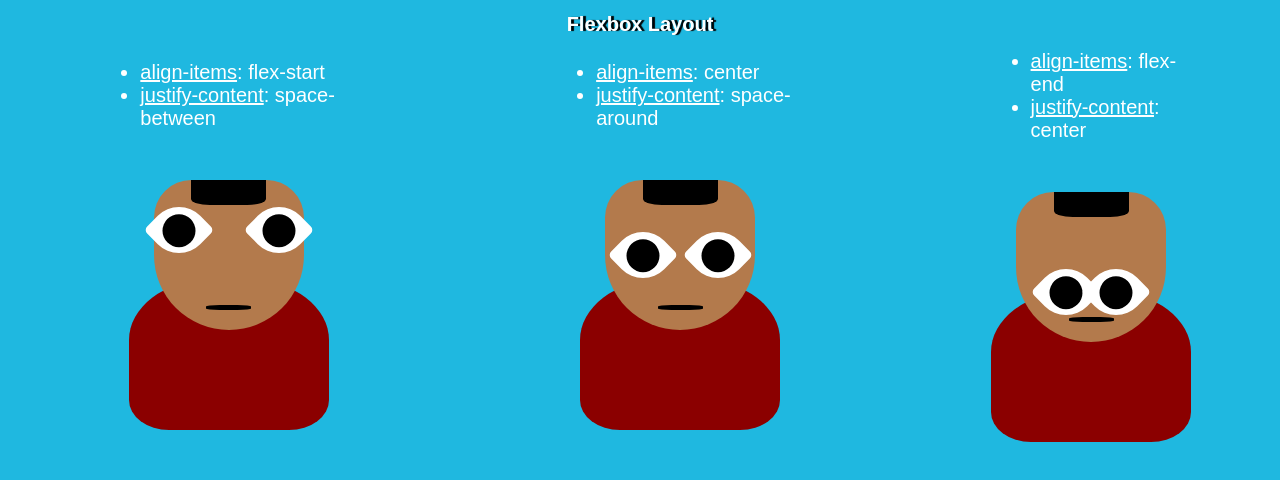
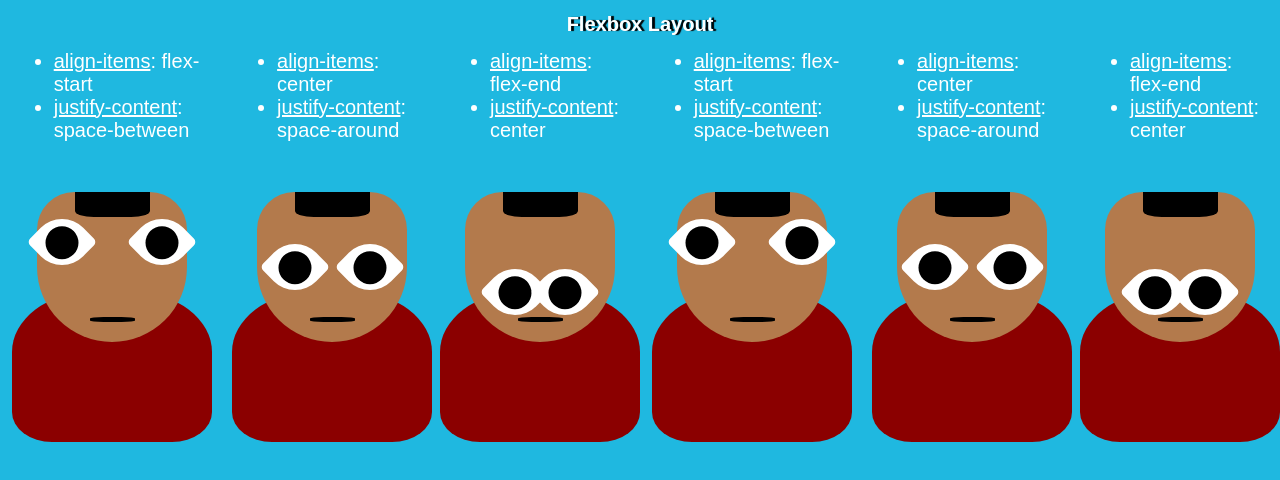
Before and after one commit to MinhaTu/webdev-delusional, a plain HTML site: page Flexbox-samples/index.html in a window 1280 px wide. Drawn offline with Linux system fonts and the light colour scheme.

Commit message:
wip: add more article elements

```diff
--- a/Flexbox-samples/index.html
+++ b/Flexbox-samples/index.html
@@ -81,6 +81,78 @@
 				</div>
 				<div class="torso"></div>
 			</article>
+			<article>
+				<ul>
+					<li><u>align-items</u>: flex-start</li>
+					<li><u>justify-content</u>: space-between</li>
+				</ul>
+				<div class="head">
+					<div class="hair"></div>
+					<div class="eyeline start-between">
+						<div class="eyeball">
+							<div class="pupil">
+								<div class="white"></div>
+							</div>
+						</div>
+						<div class="eyeball">
+							<div class="pupil">
+								<div class="white"></div>
+							</div>
+						</div>
+					</div>
+					<div class="mouth"></div>
+				</div>
+				<div class="torso"></div>
+			</article>
+
+
+			<article>
+				<ul>
+					<li><u>align-items</u>: center</li>
+					<li><u>justify-content</u>: space-around</li>
+				</ul>
+				<div class="head">
+					<div class="hair"></div>
+					<div class="eyeline center-around">
+						<div class="eyeball">
+							<div class="pupil">
+								<div class="white"></div>
+							</div>
+						</div>
+						<div class="eyeball">
+							<div class="pupil">
+								<div class="white"></div>
+							</div>
+						</div>
+					</div>
+					<div class="mouth"></div>
+				</div>
+				<div class="torso"></div>
+			</article>
+
+			<article>
+				<ul>
+					<li><u>align-items</u>: flex-end</li>
+					<li><u>justify-content</u>: center</li>
+				</ul>
+				<div class="head">
+					<div class="hair"></div>
+					<div class="eyeline end-between">
+						<div class="eyeball">
+							<div class="pupil">
+								<div class="white"></div>
+							</div>
+						</div>
+						<div class="eyeball">
+							<div class="pupil">
+								<div class="white"></div>
+							</div>
+						</div>
+					</div>
+					<div class="mouth"></div>
+				</div>
+				<div class="torso"></div>
+			</article>
 		</main>
 	</body>
 </html>
```
